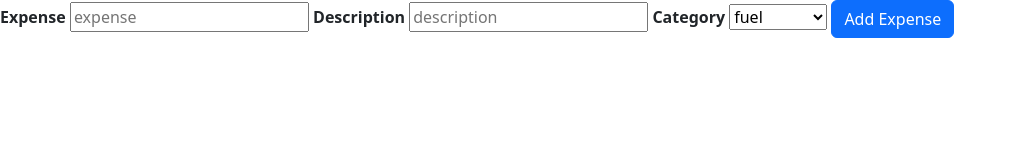
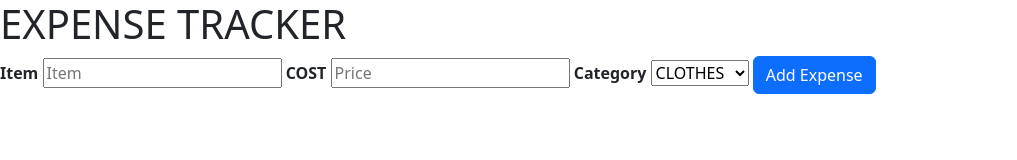
Before and after one commit to arun589/project, a plain HTML site: page index.html in a window 1280 px wide. Shown: the whole page, without its empty margins (0-1017 px from the left). Drawn offline with nearby package versions, Linux system fonts and the light colour scheme.

Commit message:
Update index.html

```diff
--- a/index.html
+++ b/index.html
@@ -10,16 +10,18 @@
 
 </head>
 <body>
+    <h1>EXPENSE TRACKER</h1>
     <form class="inline form" onsubmit="savetolocalStorage(event)">
-        <label for="expense"> <b>Expense</b></label>
-        <input type="number" placeholder="expense" id="expense" name="expense" required>
-        <label for="description"><b>Description</b></label>
-        <input type="text" placeholder="description" id="description" name="description" required>
+        <label for="expense"> <b>Item</b></label>
+        <input type="text" placeholder="Item" id="expense" name="expense" required>
+        <label for="description"><b>COST</b></label>
+        <input type="number" placeholder="Price" id="description" name="description" required>
         <label for="category"><b>Category</b></label>
         <select name="category"  id="category"  required>
-            <option value="fuel">fuel</option>
+            <option value="CLOTHES">CLOTHES</option>
             <option value="food">food</option>
             <option value="pharmacy">pharmacy</option>
+            <option value="book">Book</option>
         </select>
         <button class="btn btn-primary" id="addexp" type="submit">Add Expense</button>
     </form>
```
